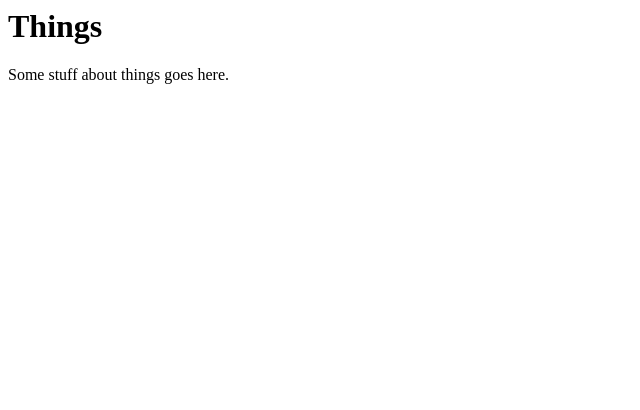
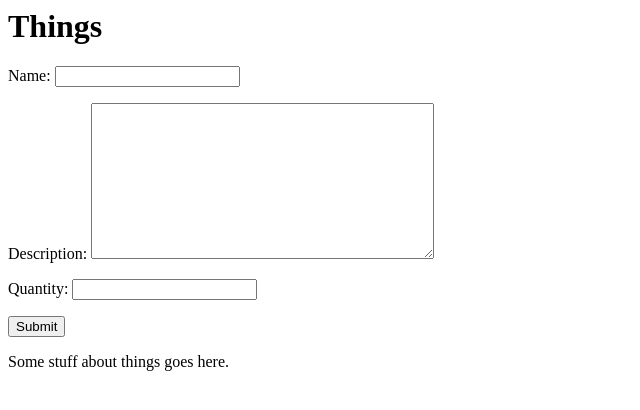
Before and after one commit to KCL-SEG/things-2-M-Aaliyah, a Django app: page / in a window 1280 px wide. Shown: the top 410 px of the page, without its empty margins (0-640 px from the left). Run offline with Django 3.2, Linux system fonts and the light colour scheme.

Commit message:
Fix home view

```diff
--- a/things/templates/home.html
+++ b/things/templates/home.html
@@ -6,6 +6,11 @@
   <h1>
     Things
   </h1>
+  <form method="post">
+    {% csrf_token %}
+    {{ form.as_p }}
+    <input type="submit" value="Submit">
+</form>
   <p>Some stuff about things goes here.</p>
 </body>
 </html>
```
